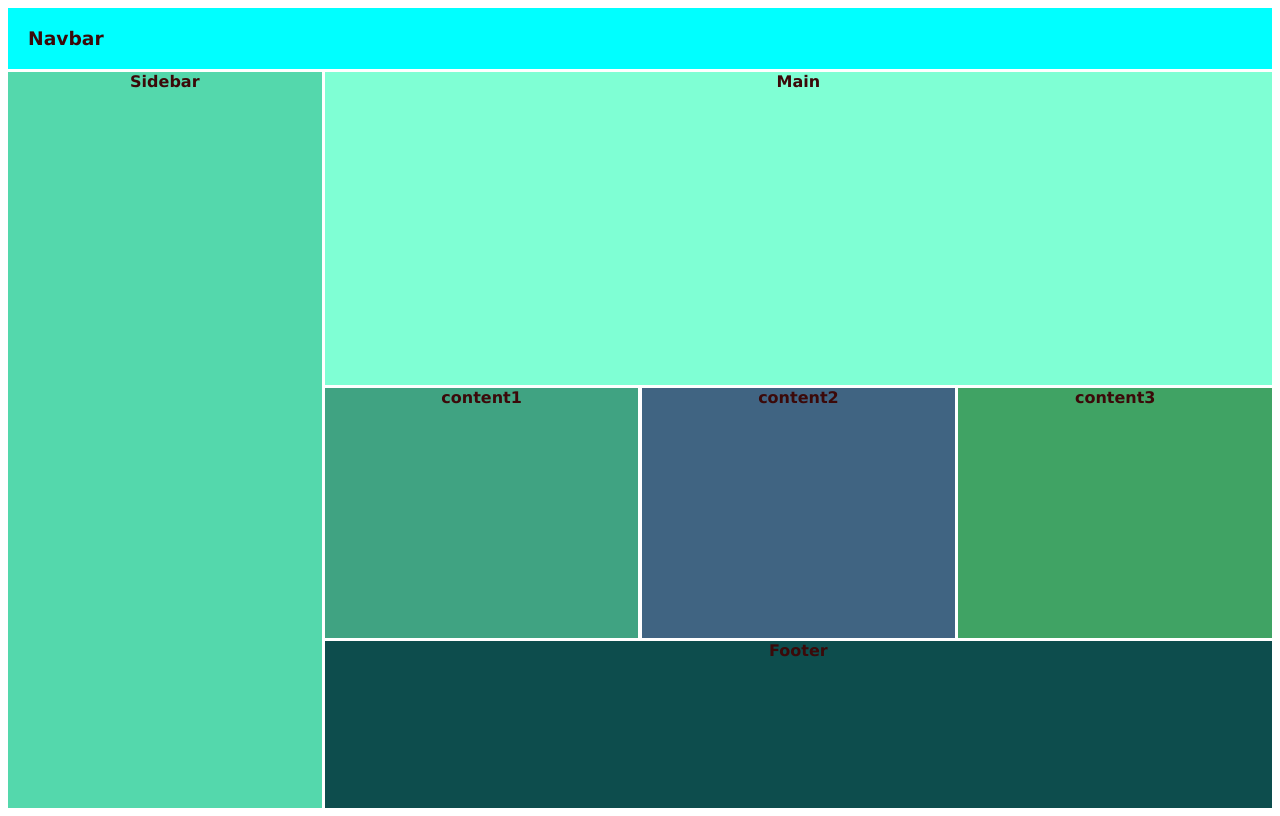
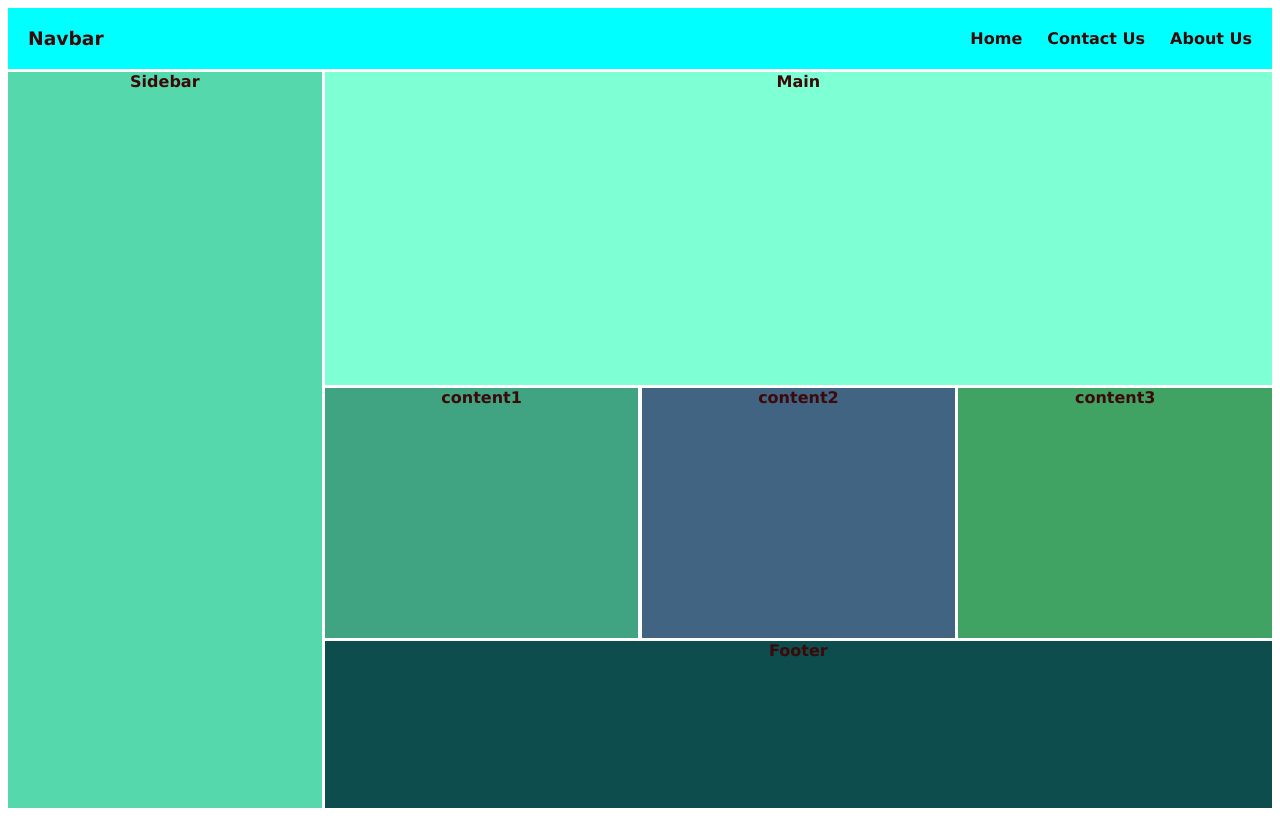
Before and after one commit to sbeih97/wddm-115, a plain HTML site: page index.html in a window 1280 px wide. Drawn offline with Linux system fonts and the light colour scheme.

Commit message:
Add & Style Navbar Links

```diff
--- a/index.html
+++ b/index.html
@@ -10,6 +10,11 @@
     <div class="container">
       <nav class="navbar-heading">
         <h3>Navbar</h3>
+        <span class="navbar-links">
+          <a href="#">Home</a>
+          <a href="#">Contact Us</a>
+          <a href="#">About Us</a>
+        </span>
       </nav>
       <main>Main</main>
       <div id="sidebar">Sidebar</div>
--- a/style.css
+++ b/style.css
@@ -78,3 +78,16 @@ nav {
 .navbar-heading h3 {
   margin: 20px;
 }
+
+/* Add styles for the Navbar links */
+.navbar-links {
+  display: flex;
+  align-items: center;
+}
+
+.navbar-links a {
+  margin-left: 5px;
+  margin-right: 20px;
+  text-decoration: none;
+  color: inherit;
+}
```
